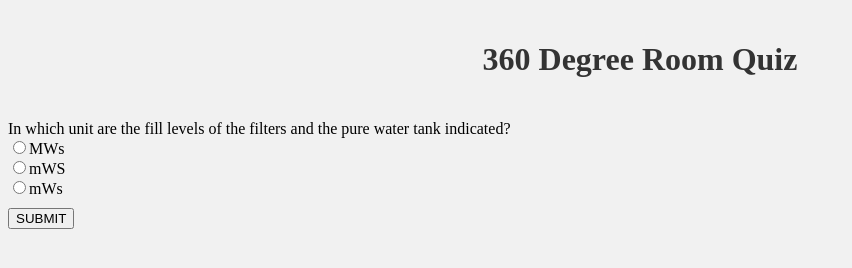
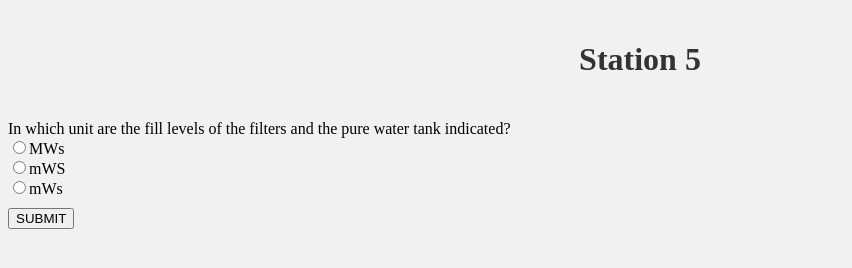
Before and after one commit to SuryaKalvakolu4/Q19, a plain HTML site: page index.html in a window 1280 px wide. Shown: the whole page, without its empty margins (0-852 px from the left). Drawn offline with Linux system fonts and the light colour scheme.

Commit message:
Update index.html

```diff
--- a/index.html
+++ b/index.html
@@ -26,7 +26,7 @@
     </style>
 </head>
 <body>
-    <h1>360 Degree Room Quiz</h1>
+    <h1>Station 5</h1>
     <div id="question"></div>
     <div id="options"></div>
     <button onclick="nextQuestion()">SUBMIT</button>
```
